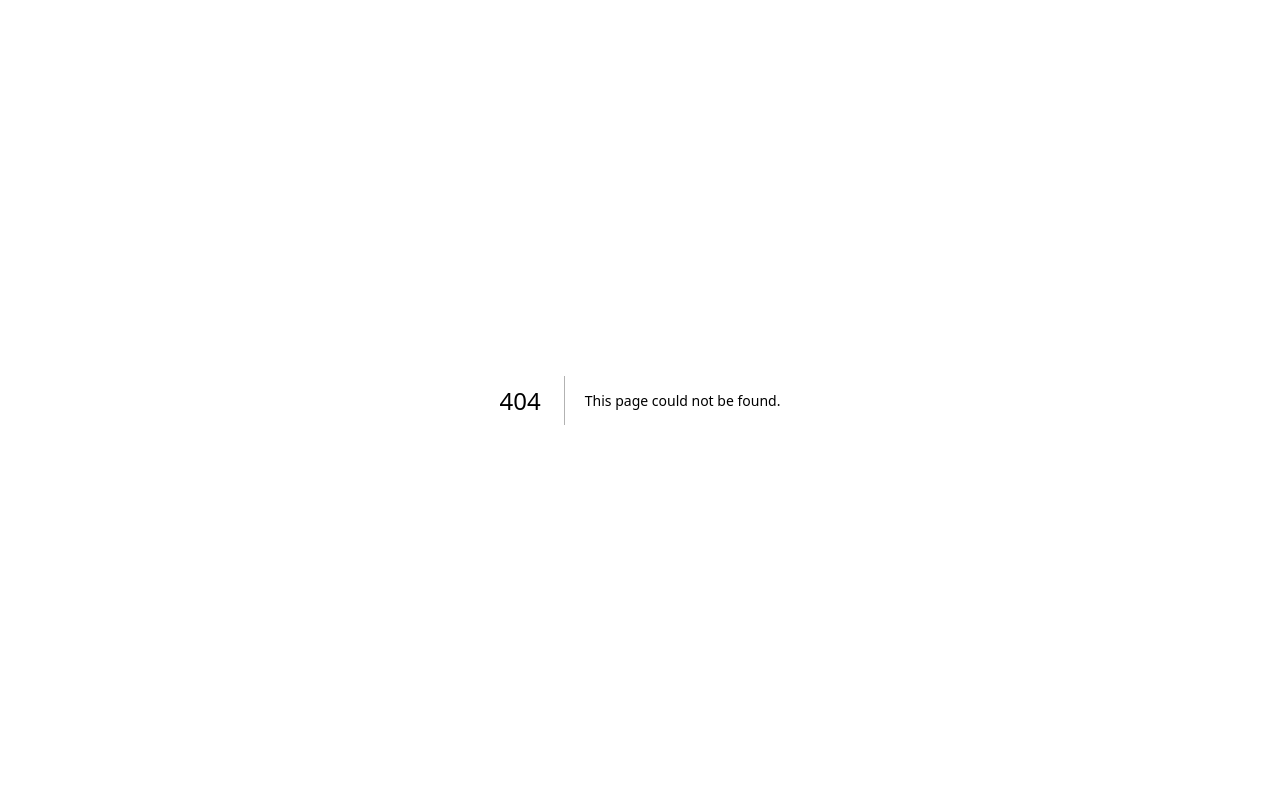
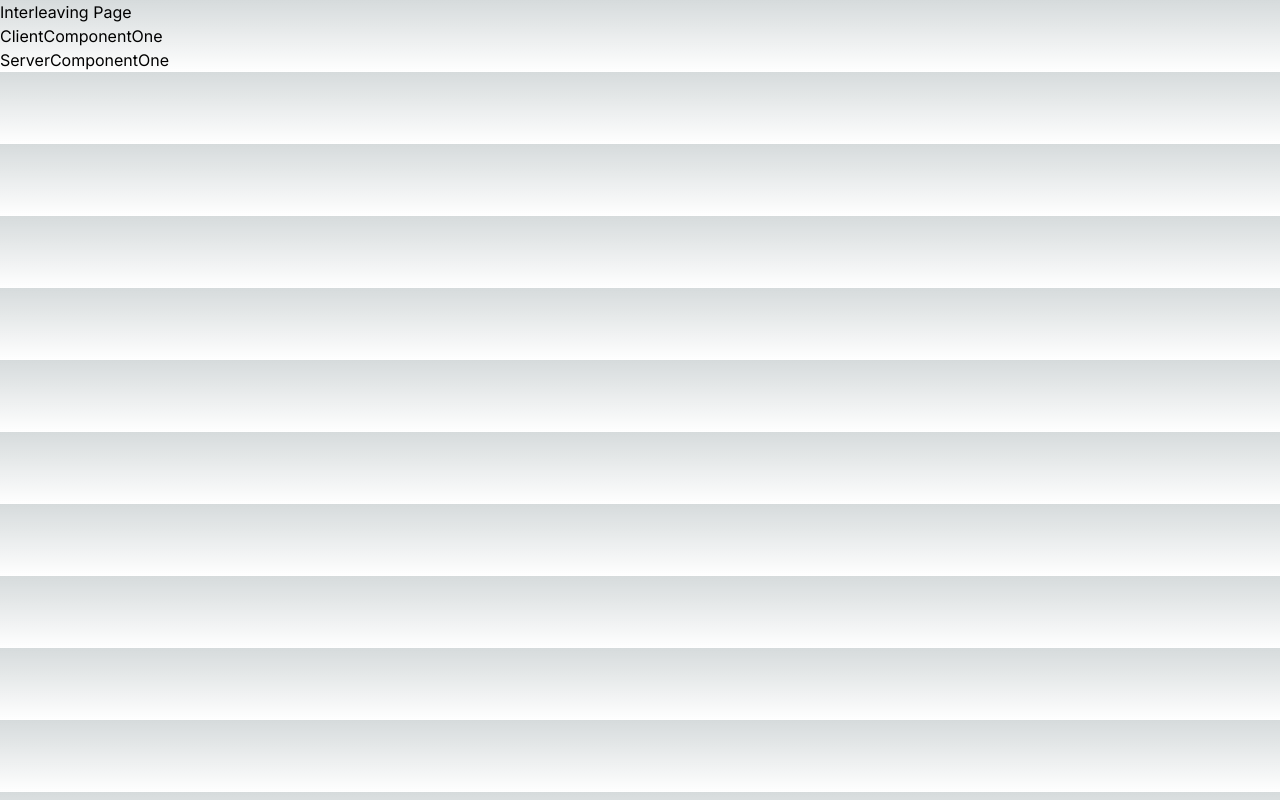
Before and after one commit to LeroibakiTeboho/next-js-04, a Next.js app: page /interleaving in a window 1280 px wide. Before the commit this address had no page. Built offline with nearby package versions, Linux system fonts and the light colour scheme.

Commit message:
interleaving server and client composition

```diff
--- /dev/null
+++ b/app/components/client-component-one.tsx
@@ -0,0 +1,18 @@
+ "use client";
+
+import { useState } from "react";
+import { ServerComponentOne } from "./server-component-one";
+
+export const ClientComponentOne = ({
+  children,
+}: {
+  children: React.ReactNode;
+}) => {
+  const [name, setName] = useState("Batman");
+  return (
+    <>
+      <h1>ClientComponentOne</h1>
+      {children}
+    </>
+  );
+};
--- /dev/null
+++ b/app/components/client-component-two.tsx
@@ -0,0 +1,9 @@
+"use client";
+
+import { useState } from "react";
+
+export const ClientComponentTwo = () => {
+  const [name, setName] = useState("Superman");
+
+  return <h1>ClientComponentTwo</h1>;
+};
--- /dev/null
+++ b/app/components/server-component-one.tsx
@@ -0,0 +1,6 @@
+import fs from "fs";
+
+export const ServerComponentOne = () => {
+  fs.readFileSync("app/components/server-component-one.tsx", "utf-8");
+  return <h1>ServerComponentOne</h1>;
+};
--- /dev/null
+++ b/app/components/server-component-two.tsx
@@ -0,0 +1,6 @@
+import fs from "fs";
+
+export const ServerComponentTwo = () => {
+  fs.readFileSync("app/components/server-component-two.tsx", "utf-8");
+  return <h1>ServerComponentTwo</h1>;
+};
--- /dev/null
+++ b/app/interleaving/page.tsx
@@ -0,0 +1,13 @@
+import { ClientComponentOne } from "@/app/components/client-component-one";
+import { ServerComponentOne } from "@/app/components/server-component-one";
+
+export default function InterleavingPage() {
+  return (
+    <>
+      <h1>Interleaving Page</h1>
+      <ClientComponentOne>
+        <ServerComponentOne />
+      </ClientComponentOne>
+    </>
+  );
+}
```
